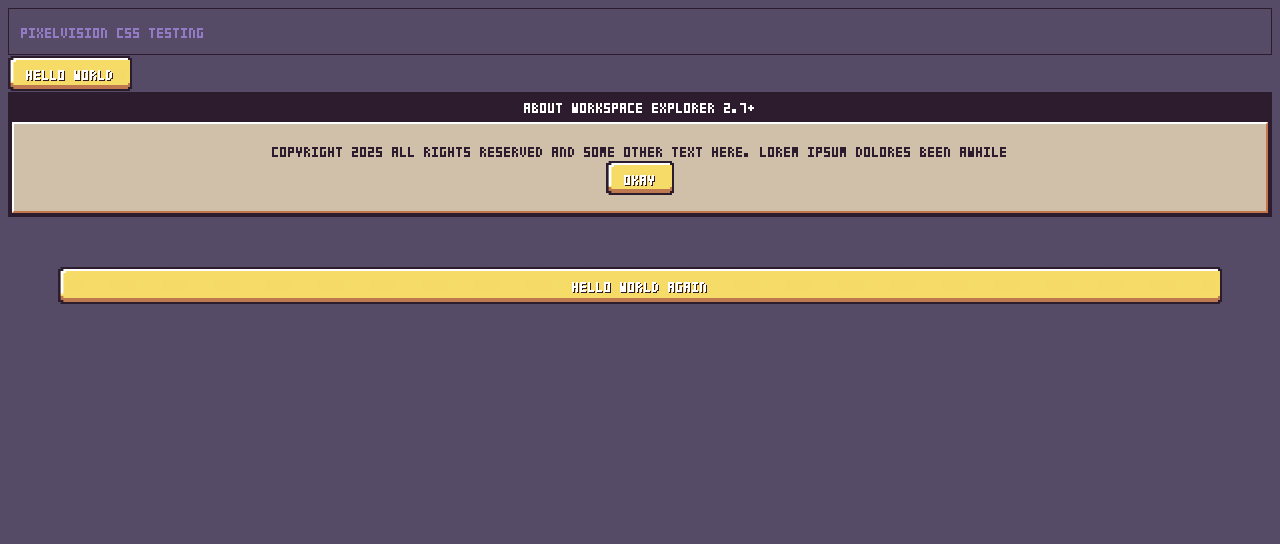
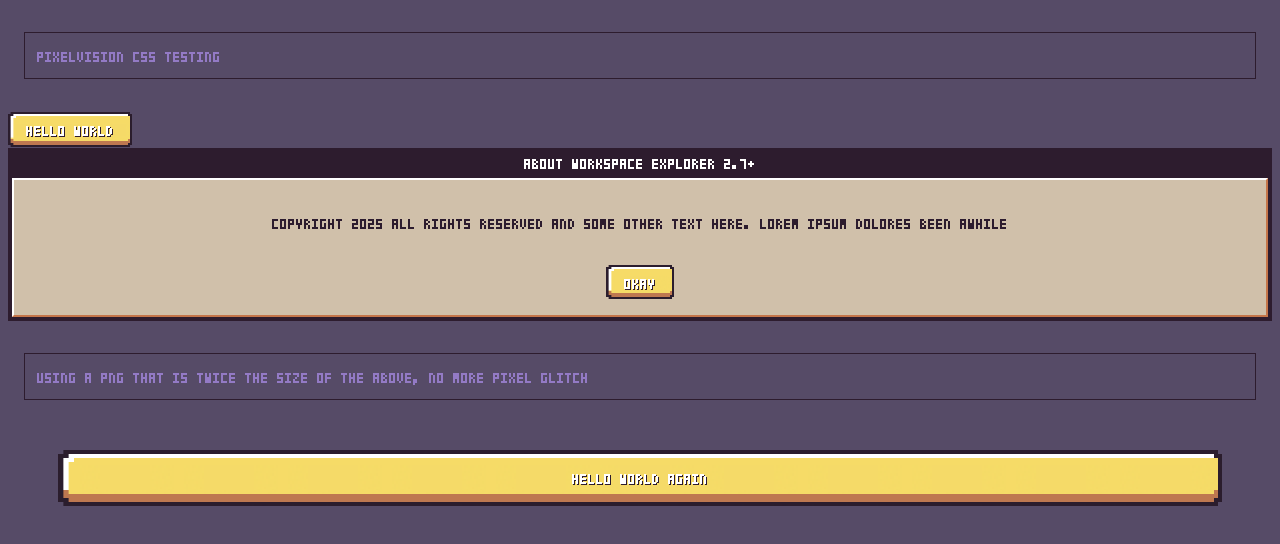
Before and after one commit to russellmorgan/pixelvisionCSS, a website built with Vite: page index.html in a window 1280 px wide. Built offline with nearby package versions, Linux system fonts and the light colour scheme.

Commit message:
2x button

```diff
--- a/index.html
+++ b/index.html
@@ -14,11 +14,14 @@
   <div class="modal">
     about workspace explorer 2.7+
     <div class="modal-inner">
-      <div>copyright 2025 all rights reserved and some other text here. lorem ipsum dolores been awhile</div>
+      <p>copyright 2025 all rights reserved and some other text here. lorem ipsum dolores been awhile</p>
       <button type="button">OKAY</button>
     </div>
   </div>
   <!-- testing outside a button just in case -->
+  <div class="hello">
+  Using a PNG that is twice the size of the above, no more pixel glitch
+  </div>
   <div class="button" style="margin:50px">HELLO WORLD again</div>
 </body>
 </html>
--- a/main.css
+++ b/main.css
@@ -46,7 +46,7 @@
 
 /* Tag Overrides */
 
-button, .button {
+button {
     font-family: "pixelvision-4x8";
     color: var(--cta-text);
     font-size: 2rem;
@@ -69,6 +69,7 @@ button, .button {
     padding:12px;
     border: 1px solid var(--border-secondary);
     font-family: "pixelvision-4x8";
+    margin: 2rem 1rem;
 }
 
 .modal {
@@ -86,5 +87,24 @@ button, .button {
     border-right-color: #c4754a;
     border-bottom-color: #c4754a;
     margin-top:0.3rem;
-    padding:1rem;
+    padding: 0rem 1rem 1rem 1rem;
 }
+
+.button {
+    font-family: "pixelvision-4x8";
+    color: var(--cta-text);
+    font-size: 2rem;
+    text-shadow:1px 1px var(--background-secondary);
+    border-image-slice:12 12 16 12 fill;
+    border-image-width:12px 12px 16px 16px;
+    border-image-outset: 0px 0px 0px 0px;
+    border-image-repeat:repeat repeat;
+    border-image-source:url('img/btn-cta2x.png');
+    border-style:solid;
+    background: transparent;
+    overflow:hidden;
+    text-align: center;
+    padding: 0.3rem 1rem;
+    line-height: 2.5rem;
+    cursor: pointer;
+}
```
